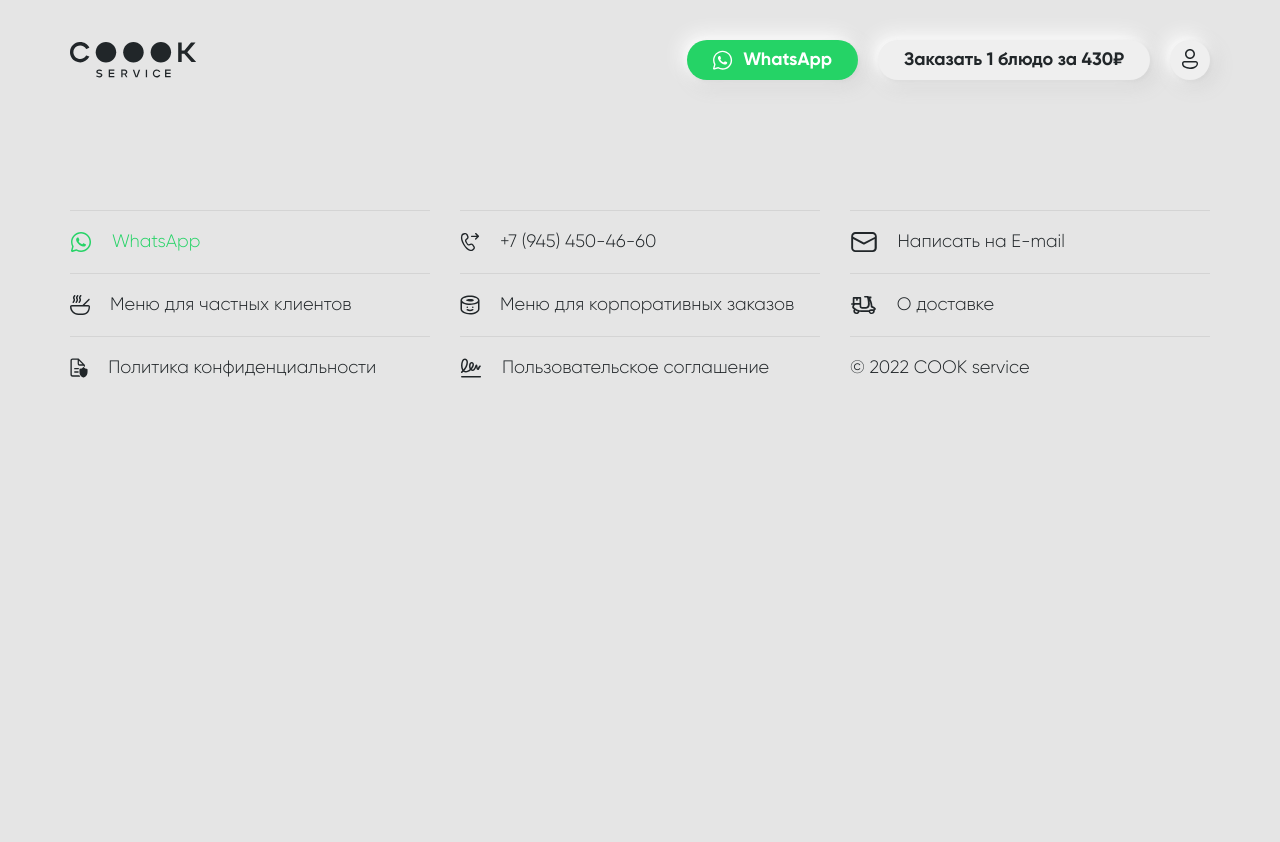
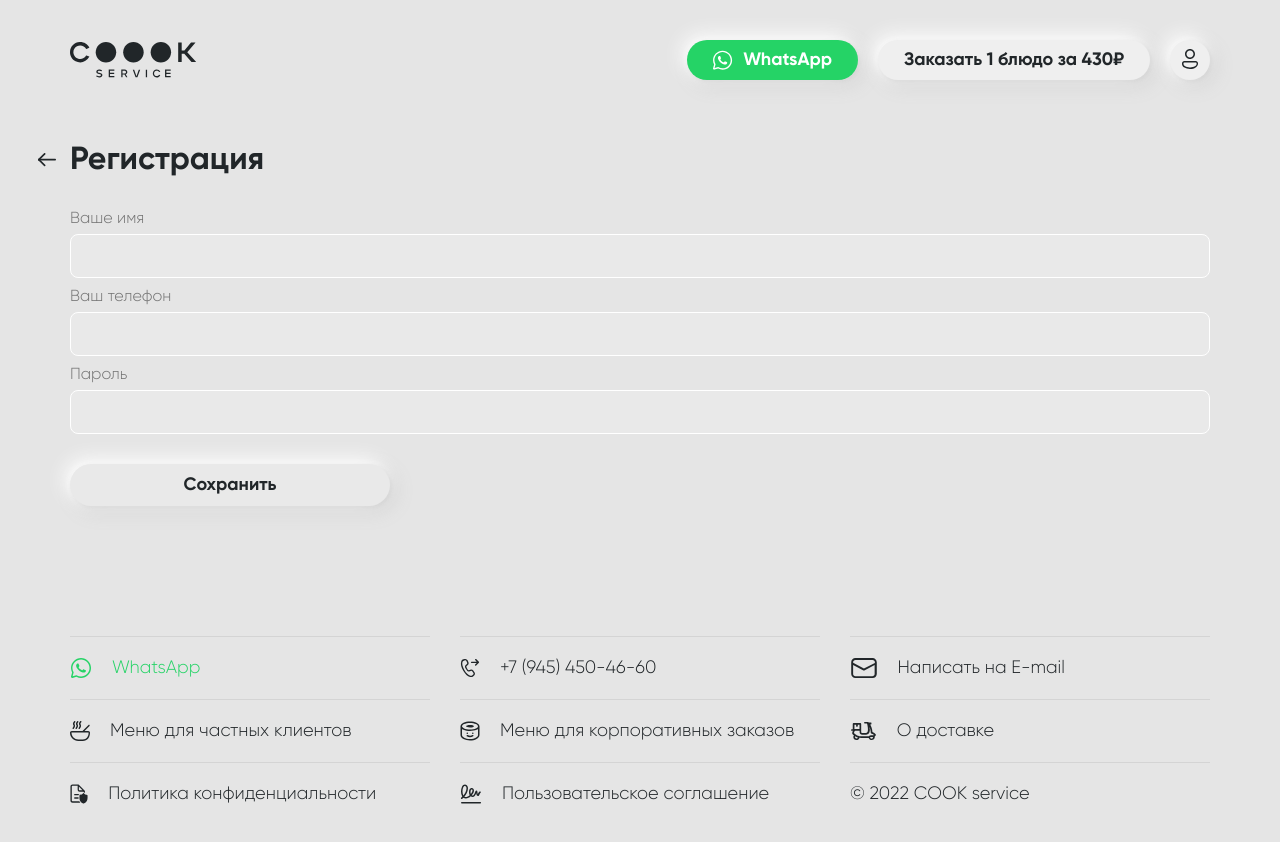
Before and after one commit to yegorweb/cook-service, a Vue app: page /registration in a window 1280 px wide. Shown: the top 842 px of the page. Before the commit the page ends 800 px from the top, so only its background shows below. Built offline with nearby package versions, Linux system fonts and the light colour scheme.

Commit message:
added registration page, working with server

```diff
--- a/package.json
+++ b/package.json
@@ -9,6 +9,8 @@
   },
   "dependencies": {
     "ant-design-vue": "^3.2.13",
+    "axios": "^1.1.2",
+    "jquery": "^3.6.1",
     "pinia": "^2.0.21",
     "sass-loader": "^13.0.2",
     "swiper": "^8.3.2",
--- a/src/components/Header.vue
+++ b/src/components/Header.vue
@@ -43,6 +43,10 @@
                     <router-link to="/my-data" class="menu-buttons-item" @click="menu=!menu">
                         <img src="@/assets/user-data.svg" alt="" class="menu-buttons-item-img">
                         <div class="menu-buttons-item-text">Мои данные</div>
+                    </router-link>
+                    <router-link to="/registration" class="menu-buttons-item" @click="menu=!menu">
+                        <img src="@/assets/user-data.svg" alt="" class="menu-buttons-item-img">
+                        <div class="menu-buttons-item-text">Регистрация</div>
                     </router-link>
                     <div class="menu-buttons-item" @click="menu=!menu">
                         <img src="@/assets/logout.svg" alt="" class="menu-buttons-item-img">
--- a/src/main.js
+++ b/src/main.js
@@ -3,29 +3,10 @@ import { createPinia } from 'pinia'
 
 import App from './App.vue'
 import router from './router'
-import { Layout, Button, Row, Col, Input, Select, Progress, Table, Divider, Drawer, Form, Modal, Card, Space, Upload, DatePicker, Badge, Affix,Spin, InputNumber, Radio } from 'ant-design-vue';
+import Antd from "ant-design-vue";
+
 createApp(App)
-.use(Card)
-.use(Layout)
-.use(Button)
-.use(Col)
-.use(Row)
-.use(Input)
-.use(Select)
-.use(Progress)
-.use(Table)
-.use(Divider)
-.use(Drawer)
-.use(Form)
-.use(Modal)
-.use(Space)
-.use(Upload)
-.use(DatePicker)
-.use(Badge)
-.use(Affix)
-.use(Spin)
-.use(InputNumber)
-.use(Radio)
+.use(Antd)
 .use(createPinia())
 .use(router)
 .mount('#app')
--- a/src/router/index.js
+++ b/src/router/index.js
@@ -48,6 +48,11 @@ const router = createRouter({
       component: () => import('../views/MyData.vue')
     },
     {
+      path: '/registration',
+      name: 'registration',
+      component: () => import('../views/RegistrationView.vue')
+    },
+    {
       path: '/privacy-policy',
       name: 'privacy-policy',
       component: PrivacyPolicy
--- /dev/null
+++ b/src/views/RegistrationView.vue
@@ -0,0 +1,39 @@
+<template>
+    <div class="container">
+        <TitleAndBack onBackClick="home">Регистрация</TitleAndBack>
+        <div style="display: flex;flex-direction: column;gap: 10px;">
+            <Input label="Ваше имя" v-on:val="(a) => {name=a}" />
+            <Input label="Ваш телефон" v-on:val="(a) => {phone=a}" />
+            <Input label="Пароль" v-on:val="(a) => {password=a}" />
+        </div>
+        <Button color="#212629" @click="submit" bg="#E9E9E9" :style="'margin-top:'+(30/16)+'rem;'" :width="(320/16)+'rem'">Cохранить</Button>
+    </div>
+</template>
+
+<script setup>
+import TitleAndBack from '../components/TitleAndBack.vue';
+import Input from '../components/Input.vue';
+import Button from '../components/Button.vue';
+import axios from 'axios';
+import { ref } from 'vue';
+
+var name = ref('')
+var phone = ref('')
+var password = ref('')
+
+function submit() {
+    axios({
+        url: 'http://localhost:3000/registration',
+        method: 'post',
+        data: {
+            name: name.value,
+            phone: phone.value,
+            password: password.value
+        }
+    })
+}
+</script>
+
+<style lang="scss" scoped>
+@import '@/assets/style.scss';
+</style>
```
Also changed, not shown: 2 other files (tests, documents, lock files or other folders).
